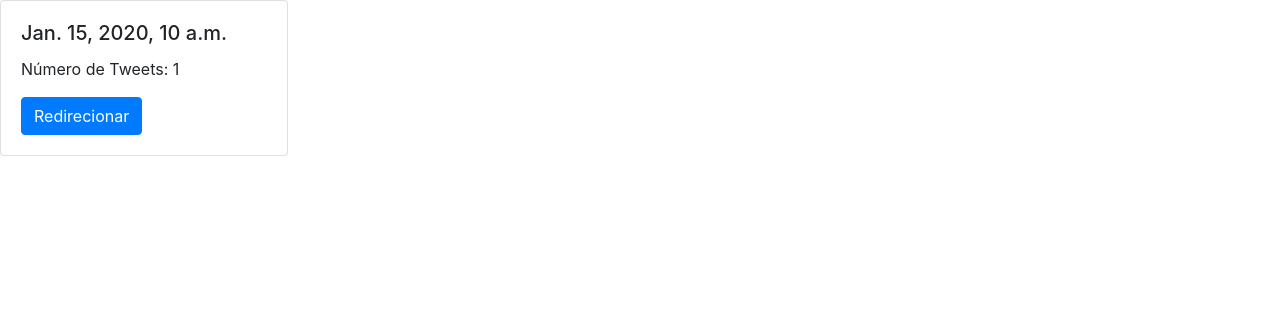
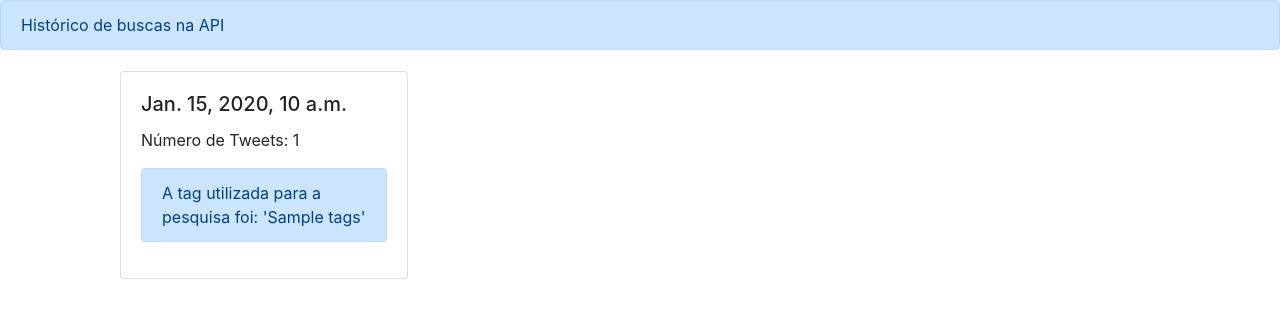
Before and after one commit to bryannatali/consulta-api-twitter-python-django, a Django app: template dataminingvenv/datamining/datamining/core/templates/history.html in a window 1280 px wide. Shown: the part 56-374 px from the top of the page. Run offline with Django 3.2, Linux system fonts and the light colour scheme; the template is opened without the code that fills it: most values are stand-ins (such as "Sample title", 1, 10 or a date in 2020); parts of the project's set-up code (start-up, migrations or seed data) failed here and were passed over; some libraries are stand-ins or nearby versions.

Commit message:
versão5

```diff
--- a/dataminingvenv/datamining/datamining/core/models.py
+++ b/dataminingvenv/datamining/datamining/core/models.py
@@ -9,6 +9,7 @@ from django.contrib.contenttypes.fields import GenericRelation
 class TweetSearch(models.Model):
 	time_was_made = models.DateTimeField('time made')
 	count_tweets = models.IntegerField()
+	tags = models.CharField(max_length = 100, default = 'Nenhuma tag utilizada para pesquisa')
 
 	def set_search(self, time, count):
 		self.time_was_made = time
--- a/dataminingvenv/datamining/datamining/core/templates/history.html
+++ b/dataminingvenv/datamining/datamining/core/templates/history.html
@@ -1,34 +1,22 @@
 {% extends 'base.html' %}
 
-{% block import_scripts %}
-	<script>
-		$('.btn').click(function(){
-			console.log($(this).attr('id'))
-			var date = $(this).attr('id')
-
-			$.ajax({
-				url: '{% url "history_ajax" %}',
-				data: {
-					'date': date
-				},
-				dataType: 'json',
-				success: function(data){
-					console.log(data);
-				}
-			})
-		});
-	</script>
-{% endblock %}
-
 {% block primary %}
+<div class="alert alert-primary" role="alert">
+	Histórico de buscas na API
+</div>
+<div class="container">
+	<div class="row">
 		{% for t in table %}
-
-<div class="card" style="width: 18rem;">
+		<div class="card" style="width: 18rem; margin-top: 5px; margin-bottom: 5px; margin-right: 10px; margin-left: 50px;">
 	  		<div class="card-body">
     			<h5 class="card-title">{{ t.time_was_made }}</h5>
     			<p class="card-text">Número de Tweets: {{ t.count_tweets }}</p>
-    <button id="{{ t.time_was_made }}" class="btn btn-primary">Redirecionar</a>
+    			<div class="alert alert-primary" role="alert">
+ 				 A tag utilizada para a pesquisa foi: '{{ t.tags }}'
+				</div>
   			</div>
 		</div>
 {% endfor %}
+	</div>
+</div>
 {% endblock %}
--- a/dataminingvenv/datamining/datamining/settings.py
+++ b/dataminingvenv/datamining/datamining/settings.py
@@ -113,7 +113,7 @@ USE_I18N = True
 
 USE_L10N = True
 
-USE_TZ = True
+USE_TZ = False
 
 
 # Static files (CSS, JavaScript, Images)
--- a/dataminingvenv/datamining/datamining/urls.py
+++ b/dataminingvenv/datamining/datamining/urls.py
@@ -25,5 +25,4 @@ urlpatterns = [
     path('procurar', views.procurar, name='procurar'),
     path('graficos', views.graficos, name='graficos'),
     path('history', views.history, name='history'),
-    path('history_ajax', views.history_ajax, name='history_ajax'),
 ]
```
Also changed, not shown: dataminingvenv/datamining/datamining/core/templates/graficos.html (+4 -4 lines), dataminingvenv/datamining/datamining/core/views.py (+3 -14 lines), dataminingvenv/datamining/datamining/core/migrations/0008_tweetsearch_tags.py (added), dataminingvenv/datamining/db.sqlite3. Lines whose indentation alone changed are shown as unchanged.
